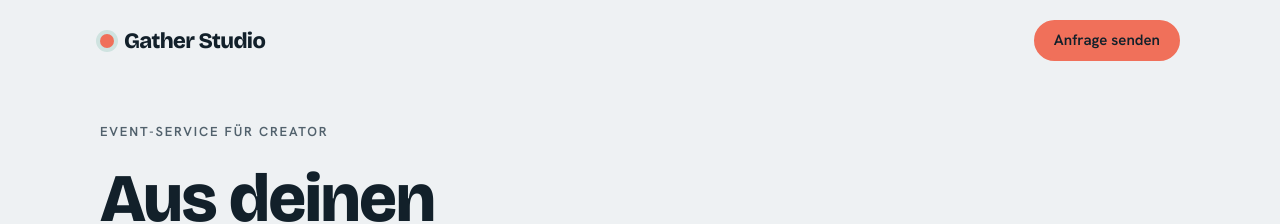
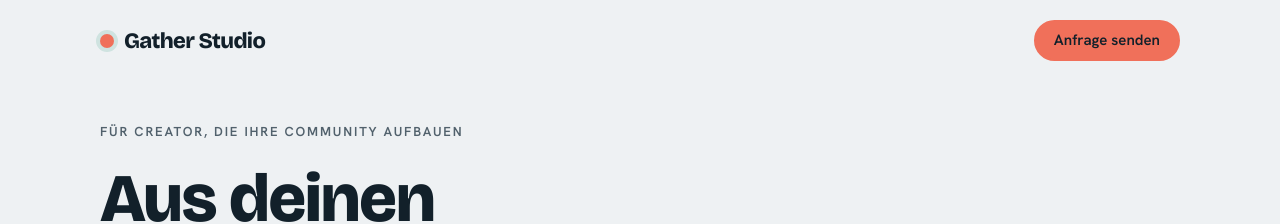
Before and after one commit to NickyNikaa/gatherstudio, a plain HTML site: page index.html in a window 1280 px wide. Shown: the top 224 px of the page. Drawn offline with nearby package versions, Linux system fonts and the light colour scheme.

Commit message:
Kopfzeile angepasstUpdate eyebrow text for event service sectionKopfzeile angepasst

```diff
--- a/index.html
+++ b/index.html
@@ -144,7 +144,7 @@ footer{padding-block:48px 56px;color:var(--muted);font-size:14.5px;display:flex;
 
 <header class="hero" id="top">
   <div>
-    <span class="eyebrow">Event-Service für Creator</span>
+    <span class="eyebrow">Für Creator, die ihre Community aufbauen</span>
     <h1 style="margin-top:18px">Aus deinen Followern wird eine <em>Community, die dich trägt.</em></h1>
     <p class="lead">Du brauchst keine große Reichweite, nur Lust auf echte Begegnungen. Gather Studio organisiert Treffen vor Ort in ausgewählten Locations oder online als moderiertes Q&amp;A, mit Einladung, Anmeldung und Abrechnung. Du lernst deine Follower persönlich kennen, baust Vertrauen auf und verdienst zum ersten Mal an deiner Reichweite.</p>
     <div class="cta">
```
